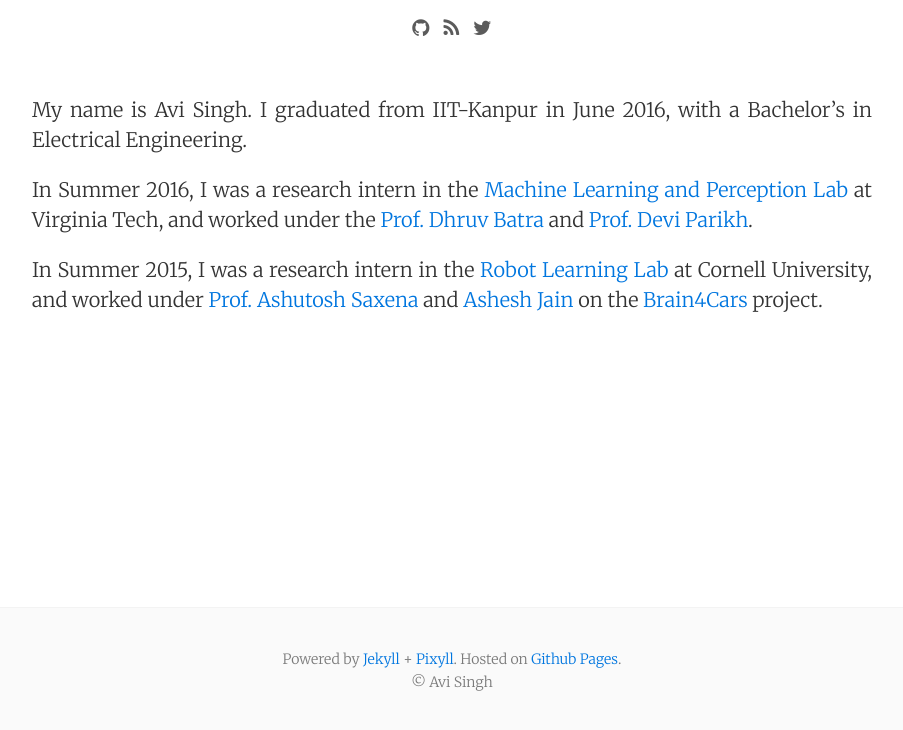
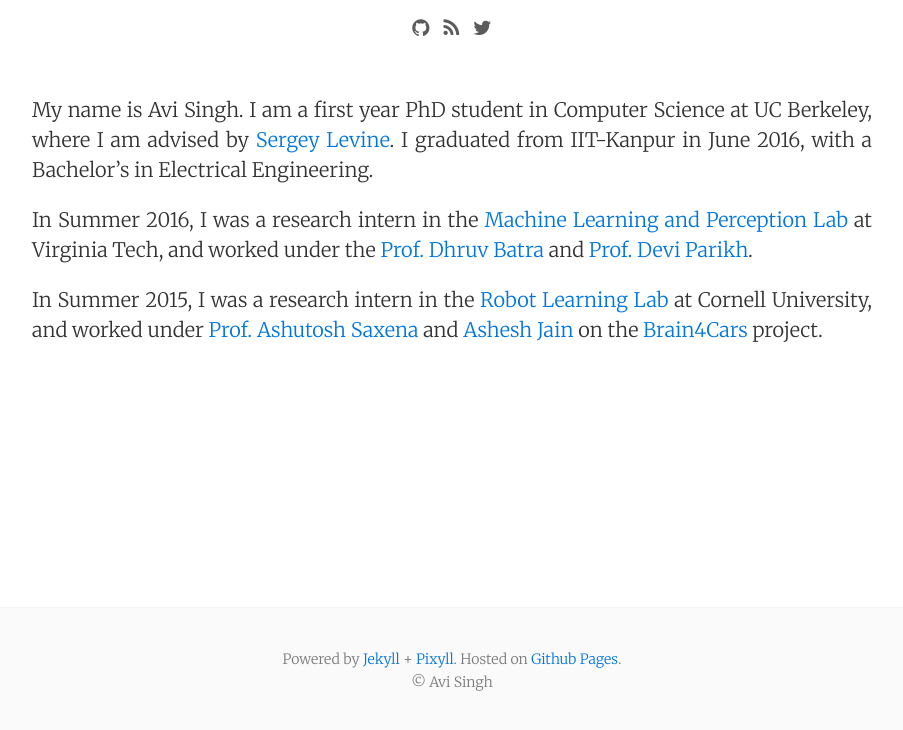
Before and after one commit to avisingh599/avisingh599.github.io, a Jekyll site: the page built from about.md, in a window 1280 px wide, cut to the strip 167-897 px from the top of the page. Shown: the whole strip, without its empty margins (188-1091 px from the left). Built offline with Jekyll 4.4.1, drawn with Linux system fonts in a browser that asks for light colours; nearby versions of some CDN libraries.

Commit message:
Update about.md

```diff
--- a/about.md
+++ b/about.md
@@ -3,7 +3,7 @@ layout: page
 permalink: /about/
 ---
 
-My name is Avi Singh. I graduated from IIT-Kanpur in June 2016, with a Bachelor's in Electrical Engineering.
+My name is Avi Singh. I am a first year PhD student in Computer Science at UC Berkeley, where I am advised by [Sergey Levine](https://people.eecs.berkeley.edu/~svlevine/). I graduated from IIT-Kanpur in June 2016, with a Bachelor's in Electrical Engineering.
 
 In Summer 2016, I was a research intern in the [Machine Learning and Perception Lab](https://mlp.ece.vt.edu/) at Virginia Tech, and worked under the [Prof. Dhruv Batra](https://filebox.ece.vt.edu/~dbatra/) and [Prof. Devi Parikh](https://filebox.ece.vt.edu/~parikh/).
 
```
